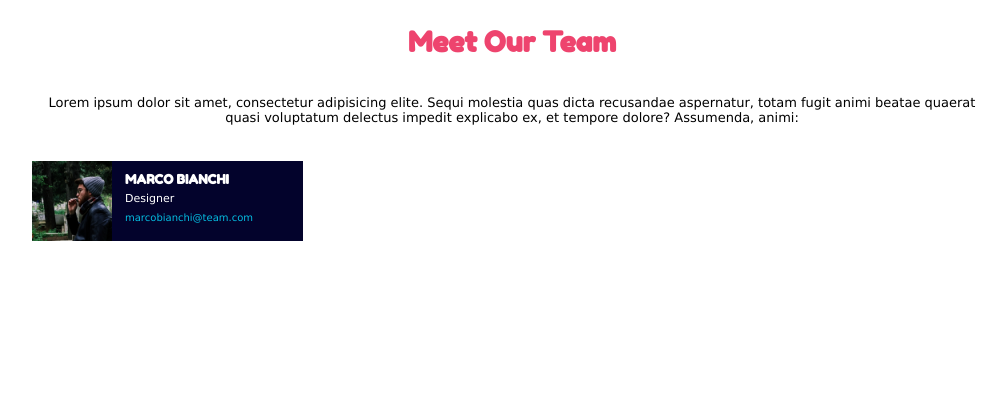
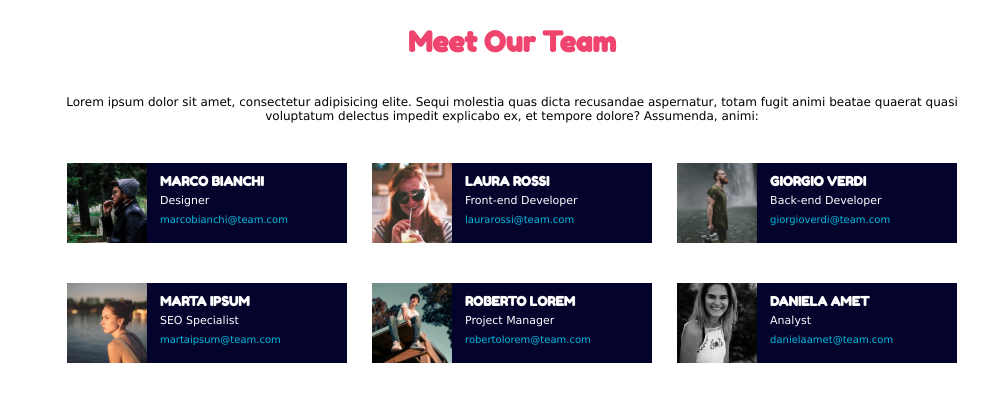
Before and after one commit to Spud97/html-css-float-cards, a plain HTML site: page index.html in a window 1280 px wide. Shown: the whole page, without its empty margins (128-1134 px from the left). Drawn offline with Linux system fonts and the light colour scheme.

Commit message:
Aggiunto box restanti e commenti

```diff
--- a/css/style.css
+++ b/css/style.css
@@ -33,7 +33,7 @@ h3 {
 p {
     text-align: center;
     padding-top: 36px;
-    font-size: 13px;
+    font-size: 12px;
 }
 
 .clearfix:after {
@@ -43,12 +43,16 @@ p {
 }
 
 .container {
-    padding-top: 36px;
+   text-align: center;
 }
 
 .box {
+    width: 280px;
     background-color: rgb(3, 3, 44);
     display: inline-block;
+    margin-left: 10px;
+    margin-right: 10px;
+    margin-top: 40px;
 }
 
 .foto {
@@ -62,6 +66,7 @@ p {
     padding: 10px;
     padding-left: 93px;
     padding-right: 50px;
+    text-align: left;
 }
 
 .ruolo {
--- a/index.html
+++ b/index.html
@@ -12,10 +12,13 @@
 </head>
 <body>
     <main>
+        <!-- Titolo -->
         <h1>Meet Our Team</h1>
+        <!-- Paragrafo -->
         <p>
             Lorem ipsum dolor sit amet, consectetur adipisicing elite. Sequi molestia quas dicta recusandae aspernatur, totam fugit animi beatae quaerat quasi voluptatum delectus impedit explicabo ex, et tempore dolore? Assumenda, animi:
         </p>
+        <!-- Team Boolean -->
         <div class="container" class="clearfix">
             <div class="box" class="clearfix">
                 <img src="img/male1.png" alt="foto" class="foto">
@@ -25,6 +28,46 @@
                     <span class="email">marcobianchi@team.com</span>
                 </div>
             </div>
+            <div class="box" class="clearfix">
+                <img src="img/female1.png" alt="foto" class="foto">
+                <div class="info">
+                    <h3>LAURA ROSSI</h3>
+                    <span class="ruolo">Front-end Developer</span> <br>
+                    <span class="email">laurarossi@team.com</span>
+                </div>
+            </div>
+            <div class="box" class="clearfix">
+                <img src="img/male2.png" alt="foto" class="foto">
+                <div class="info">
+                    <h3>GIORGIO VERDI</h3>
+                    <span class="ruolo">Back-end Developer</span> <br>
+                    <span class="email">giorgioverdi@team.com</span>
+                </div>
+            </div>
+            <div class="box" class="clearfix">
+                <img src="img/female2.png" alt="foto" class="foto">
+                <div class="info">
+                    <h3>MARTA IPSUM</h3>
+                    <span class="ruolo">SEO Specialist</span> <br>
+                    <span class="email">martaipsum@team.com</span>
+                </div>
+            </div>
+            <div class="box" class="clearfix">
+                <img src="img/male3.png" alt="foto" class="foto">
+                <div class="info">
+                    <h3>ROBERTO LOREM</h3>
+                    <span class="ruolo">Project Manager</span> <br>
+                    <span class="email">robertolorem@team.com</span>
+                </div>
+            </div>
+            <div class="box" class="clearfix">
+                <img src="img/female3.png" alt="foto" class="foto">
+                <div class="info">
+                    <h3>DANIELA AMET</h3>
+                    <span class="ruolo">Analyst</span> <br>
+                    <span class="email">danielaamet@team.com</span>
+                </div>
+            </div>
         </div>
     </main>
 </body>
```
